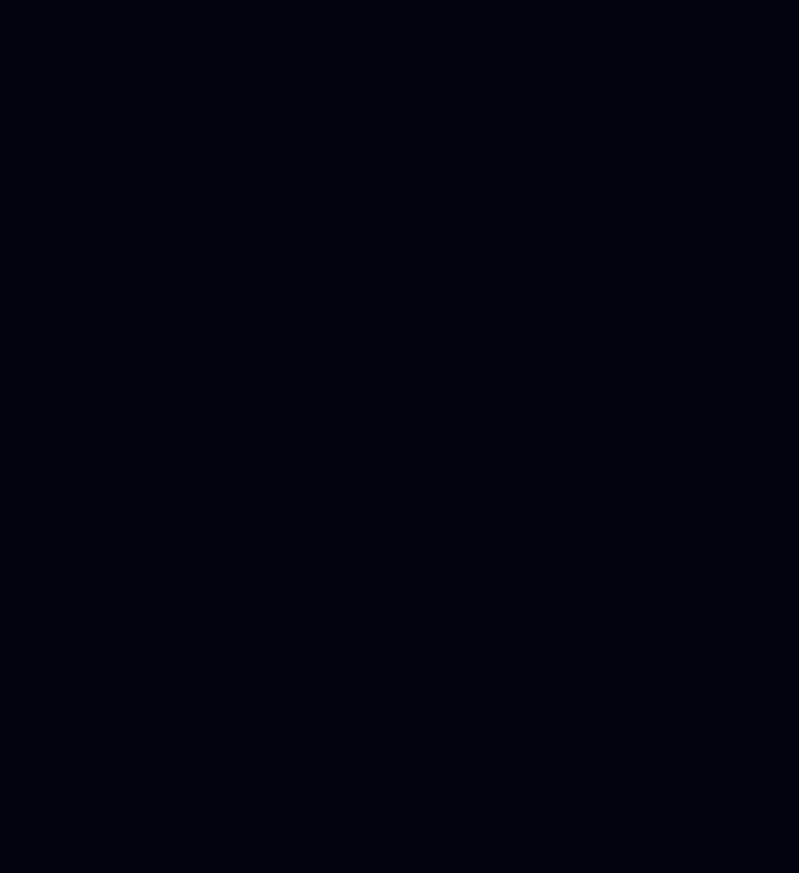
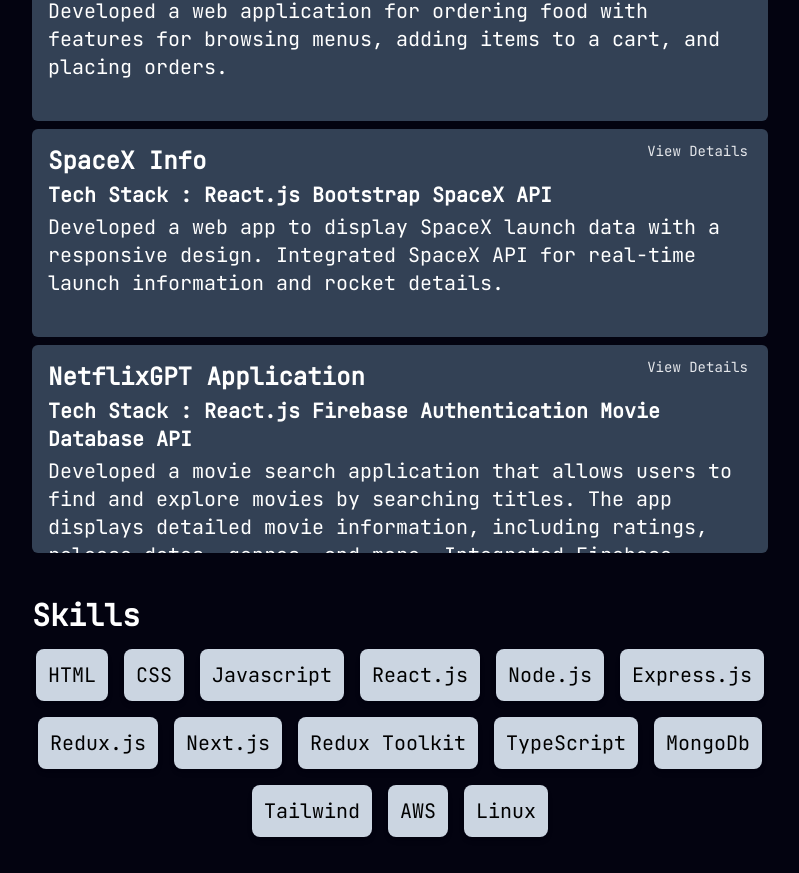
Before and after one commit to MALIKKHUBAIB1/myportfolio, a React (Vite) app: page / in a window 1280 px wide. Shown: the part 1053-1926 px from the top of the page, without its empty margins (240-1039 px from the left). Before the commit the page ends 800 px from the top, so only its background shows below. Built offline with nearby package versions, Linux system fonts and the light colour scheme.

Commit message:
skills is completed

```diff
--- a/src/App.jsx
+++ b/src/App.jsx
@@ -1,30 +1,28 @@
 import "./App.css";
-import About from "./component/About";
 import AboutMe from "./component/AboutMe";
-import LinkSection from "./component/LinkSection";
+import AboutSection from "./component/AboutSection";
+import Imagesection from "./component/Imagesection";
+import Skills from "./component/Skills";
+import WorkExperience from "./component/WorkExperience";
 
 function App() {
   return (
     <div className="text-xl w-[60%] m-auto my-5 ">
       <div className="flex">
         {/* About Section */}
-        <div className="w-8/12 text-justify p-4">
-          <About />
-          <LinkSection />
-        </div>
+        <AboutSection />
         {/* Image Section */}
-        <div className="w-4/12 p-4 flex h-[300px] overflow-hidden justify-center items-center">
-          {/* You can adjust 300px to the height you prefer */}
-          <img
-            src="/photo.jpeg"
-            alt="photo"
-            className="w-full h-auto max-h-full object-fill rounded-lg"
-          />
-        </div>
+        <Imagesection />
       </div>
+
       {/* About Me Section */}
       <div className="p-4">
         <AboutMe />
+        <WorkExperience />
+      </div>
+      {/* SKills  */}
+      <div>
+        <Skills />
       </div>
     </div>
   );
--- a/src/component/AboutMe.jsx
+++ b/src/component/AboutMe.jsx
@@ -1,7 +1,9 @@
+import Heading from "../utils/Heading";
+
 function AboutMe() {
   return (
     <div>
-      <h1 className="text-3xl font-bold my-3">About Me</h1>
+      <Heading content={"About Me"} />
       <div className="text-justify">
         I am a Junior Full Stack Engineer passionate about building scalable web
         applications. I have experience with technologies like React, Node.js,
--- /dev/null
+++ b/src/component/AboutSection.jsx
@@ -0,0 +1,15 @@
+import LinkSection from "./LinkSection";
+import About from "./About";
+
+function AboutSection() {
+  return (
+    <>
+      <div className="w-8/12 text-justify p-4">
+        <About />
+        <LinkSection />
+      </div>
+    </>
+  );
+}
+
+export default AboutSection;
--- /dev/null
+++ b/src/component/Imagesection.jsx
@@ -0,0 +1,13 @@
+function Imagesection() {
+  return (
+    <div className="w-4/12 p-4 flex h-[300px] overflow-hidden justify-center items-center">
+      <img
+        src="/photo.jpeg"
+        alt="photo"
+        className="w-full h-auto max-h-full object-fill rounded-lg"
+      />
+    </div>
+  );
+}
+
+export default Imagesection;
--- /dev/null
+++ b/src/component/Skills.jsx
@@ -0,0 +1,40 @@
+import Heading from "../utils/Heading";
+
+function Skills() {
+  const skills = [
+    { name: "HTML", category: "Languages" },
+    { name: "CSS", category: "Languages" },
+    { name: "Javascript", category: "Languages" },
+    { name: "React.js", category: "Frameworks/Libraries" },
+    { name: "Node.js", category: "Frameworks/Libraries" },
+    { name: "Express.js", category: "Frameworks/Libraries" },
+    { name: "Redux.js", category: "Frameworks/Libraries" },
+    { name: "Next.js", category: "Frameworks/Libraries" },
+    { name: "Redux Toolkit", category: "Frameworks/Libraries" },
+    { name: "TypeScript", category: "Languages" },
+    { name: "MongoDb", category: "DataBase" },
+    { name: "Tailwind ", category: "Css" },
+
+    { name: "AWS", category: "Cloud" },
+    { name: "Linux", category: "Os" },
+  ];
+  return (
+    <div className="p-4 -mt-4 mb-2">
+      <Heading content={"Skills"} />
+      <div className="flex flex-wrap justify-center gap-4">
+        {skills.map((skill, i) => {
+          return (
+            <div
+              key={i}
+              className="bg-slate-300 p-3 rounded-lg text-black shadow-md hover:shadow-lg transition-shadow duration-200"
+            >
+              {skill.name}
+            </div>
+          );
+        })}
+      </div>
+    </div>
+  );
+}
+
+export default Skills;
--- /dev/null
+++ b/src/component/WorkExperience.jsx
@@ -0,0 +1,78 @@
+import Heading from "../utils/Heading";
+
+function WorkExperience() {
+  const projects = [
+    {
+      id: 1,
+      name: "Event Management App",
+      technologies: ["React.js", "Node.js", "Express.js", "MongoDB"],
+      description: [
+        "Developed a web app for managing events, including features for searching and adding events.",
+        "Implemented a backend to handle event data and user interactions with allocated budget.",
+        "Designed a user-friendly interface for seamless event creation and management.",
+      ],
+    },
+    {
+      id: 2,
+      name: "Food Order App",
+      technologies: ["React.js", "Node.js", "Express.js", "MongoDB"],
+      description: [
+        "Developed a web application for ordering food with features for browsing menus, adding items to a cart, and placing orders.",
+      ],
+    },
+    {
+      id: 3,
+      name: "SpaceX Info",
+      technologies: ["React.js", "Bootstrap", "SpaceX API"],
+      description: [
+        "Developed a web app to display SpaceX launch data with a responsive design.",
+        "Integrated SpaceX API for real-time launch information and rocket details.",
+      ],
+    },
+    {
+      id: 4,
+      name: "NetflixGPT Application",
+      technologies: [
+        "React.js",
+        "Firebase Authentication",
+        "Movie Database API",
+      ],
+      description: [
+        "Developed a movie search application that allows users to find and explore movies by searching titles.",
+        "The app displays detailed movie information, including ratings, release dates, genres, and more.",
+        "Integrated Firebase Authentication for secure user login and registration.",
+      ],
+    },
+  ];
+
+  return (
+    <div>
+      <Heading content={"Project"} />
+      {projects.map((project) => {
+        return (
+          <div
+            className="bg-slate-700 h-52 rounded-md my-2 p-4 relative overflow-auto"
+            key={project.id}
+          >
+            {/* Top-Right Button Link */}
+            <a
+              href="#"
+              className="absolute top-2 right-2  text-gray-200 text-sm px-3 py-1 rounded-md hover:bg-gray-600"
+            >
+              View Details
+            </a>
+
+            {/* Project Details */}
+            <h1 className="font-bold text-2xl">{project.name}</h1>
+            <h2 className="font-bold my-1">
+              Tech Stack : {project.technologies.join(" ")}
+            </h2>
+            <div>{project.description.join(" ")}</div>
+          </div>
+        );
+      })}
+    </div>
+  );
+}
+
+export default WorkExperience;
--- /dev/null
+++ b/src/utils/Heading.jsx
@@ -0,0 +1,4 @@
+function Heading({ content }) {
+  return <h1 className="text-3xl font-bold mt-5 mb-4">{content}</h1>;
+}
+export default Heading;
```
